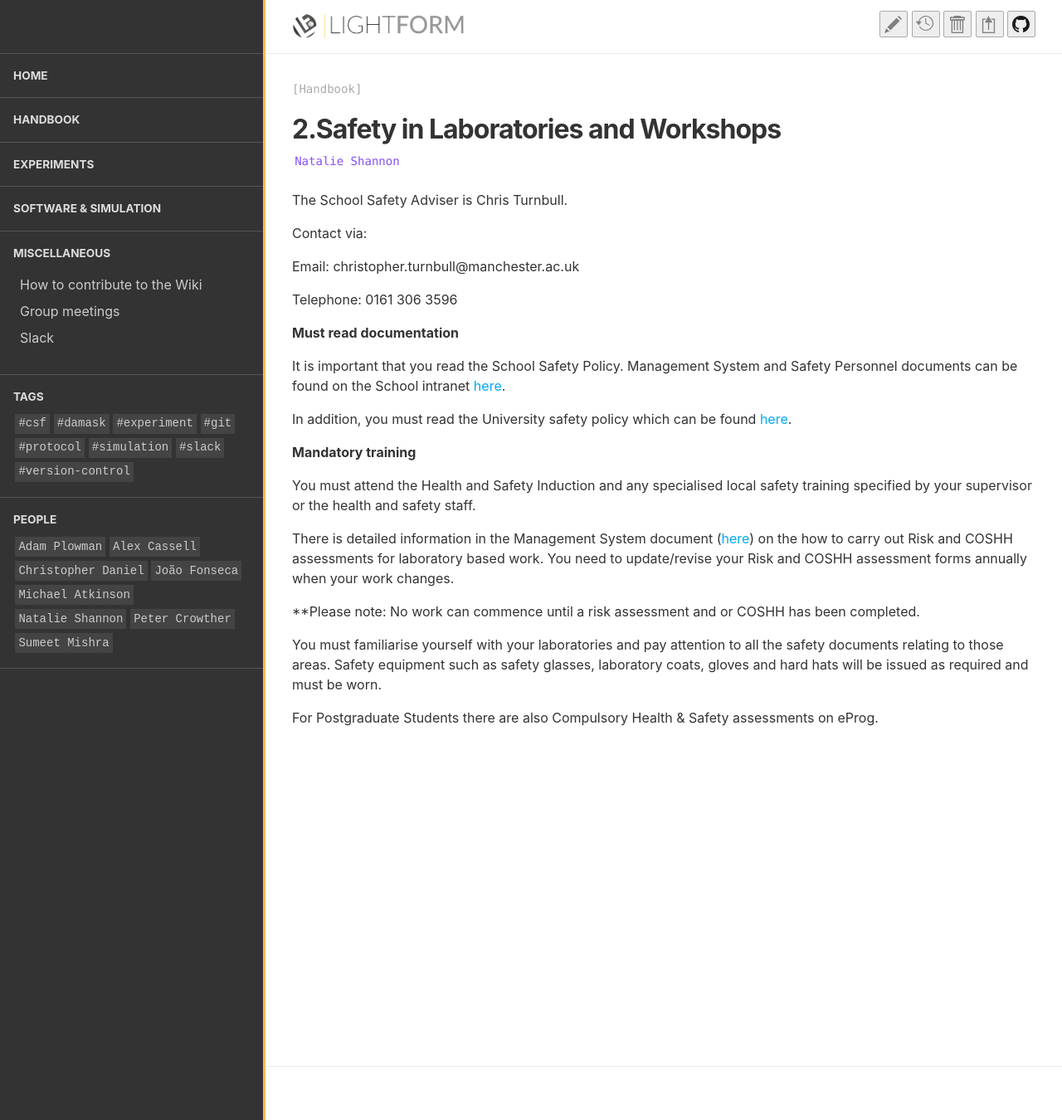
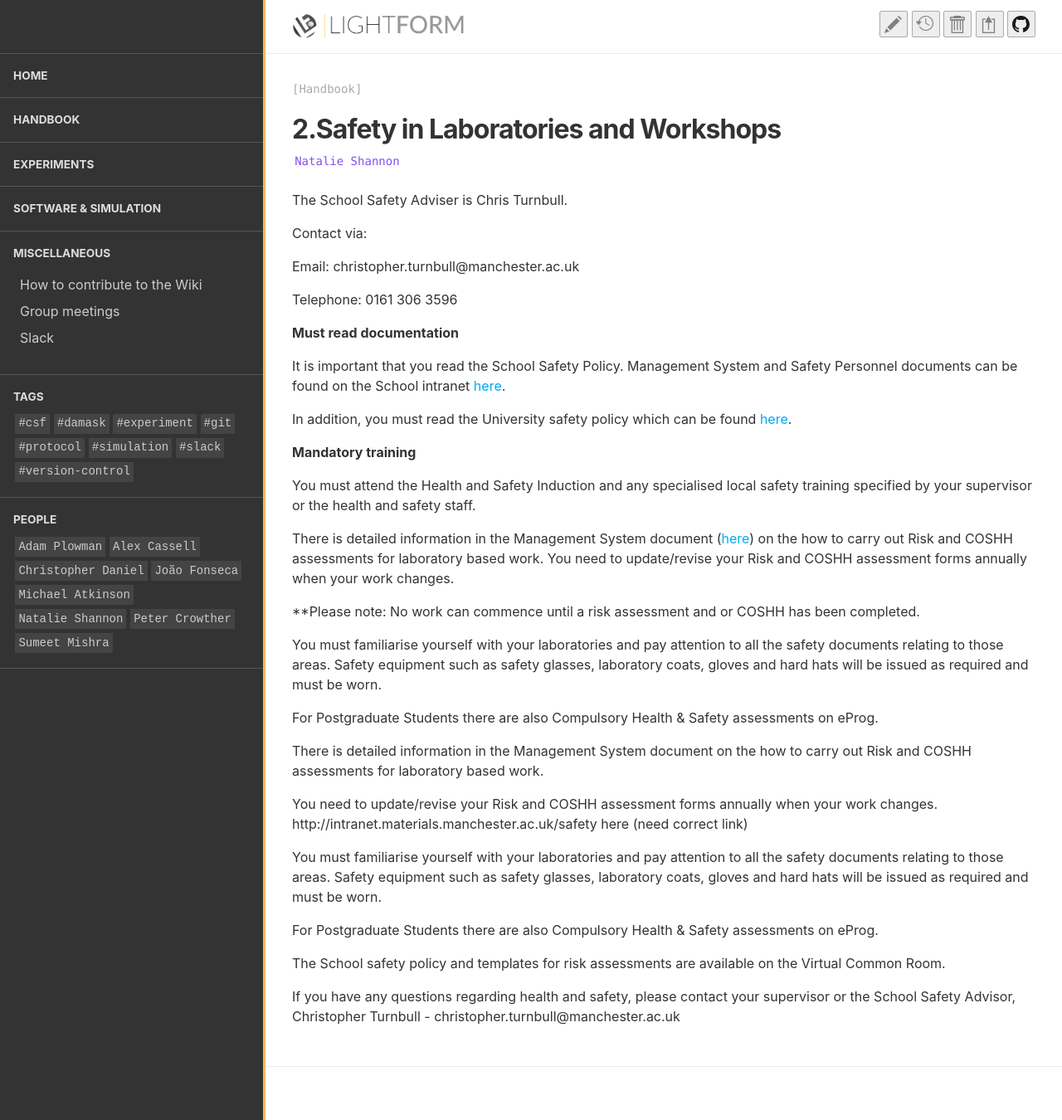
Before and after one commit to LightForm-group/wiki, a Jekyll site: the page built from collections/_handbook/Safety.md, in a window 1280 px wide and 1350 px high. Shown: the whole window at 83% size. Built offline with Jekyll 4.4.1, drawn with Linux system fonts in a browser that asks for light colours.

Commit message:
Update Safety.md

```diff
--- a/collections/_handbook/Safety.md
+++ b/collections/_handbook/Safety.md
@@ -28,3 +28,15 @@ There is detailed information in the Management System document ([here](https://
 You must familiarise yourself with your laboratories and pay attention to all the safety documents relating to those areas. Safety equipment such as safety glasses, laboratory coats, gloves and hard hats will be issued as required and must be worn.
 
 For Postgraduate Students there are also Compulsory Health & Safety assessments on eProg.
+
+There is detailed information in the Management System document on the how to carry out Risk and COSHH assessments for laboratory based work.
+
+You need to update/revise your Risk and COSHH assessment forms annually when your work changes. http://intranet.materials.manchester.ac.uk/safety here (need correct link)
+
+You must familiarise yourself with your laboratories and pay attention to all the safety documents relating to those areas. Safety equipment such as safety glasses, laboratory coats, gloves and hard hats will be issued as required and must be worn.
+
+For Postgraduate Students there are also Compulsory Health & Safety assessments on eProg.
+
+The School safety policy and templates for risk assessments are available on the Virtual Common Room.
+
+If you have any questions regarding health and safety, please contact your supervisor or the School Safety Advisor, Christopher Turnbull - christopher.turnbull@manchester.ac.uk
```
